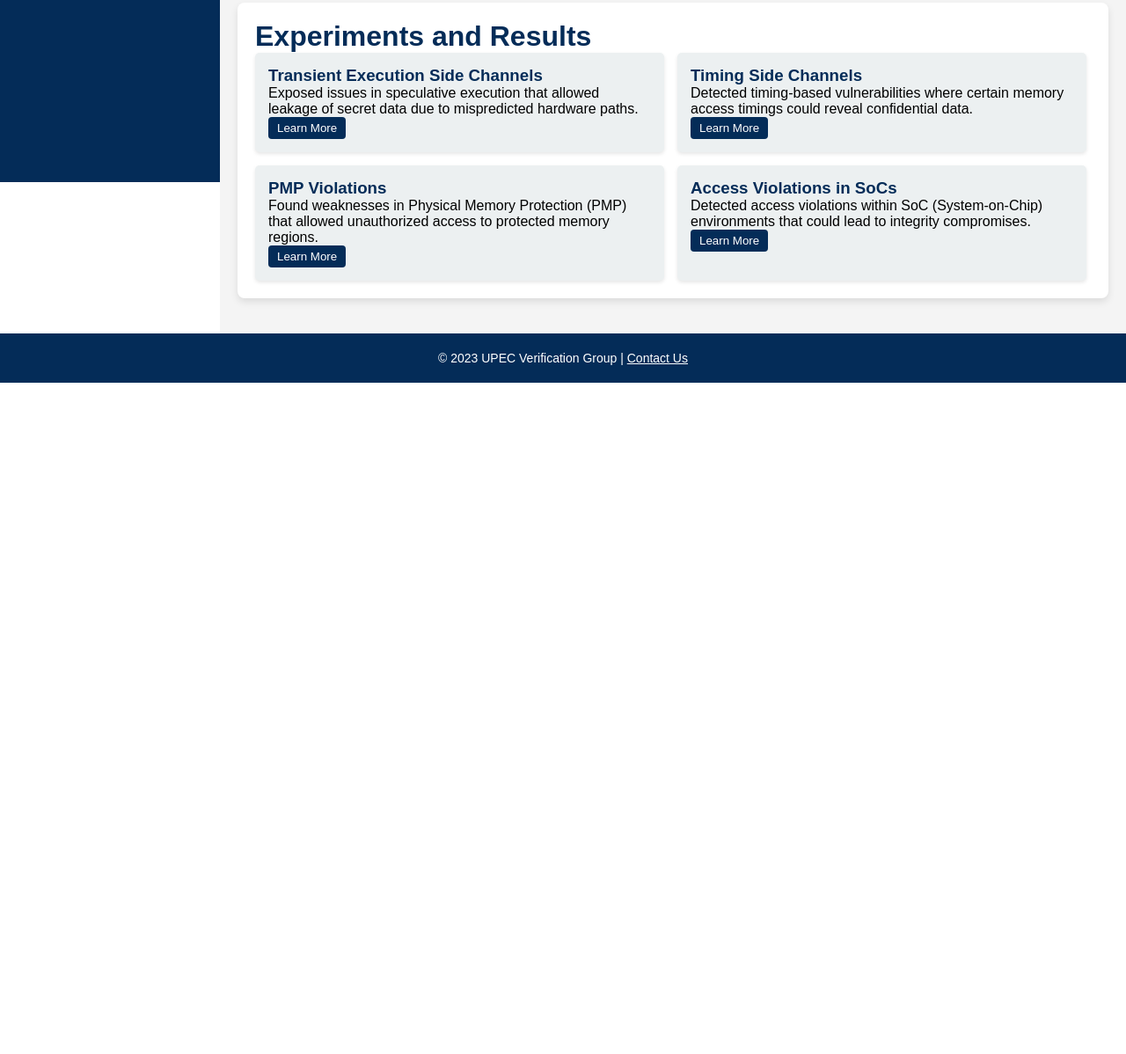
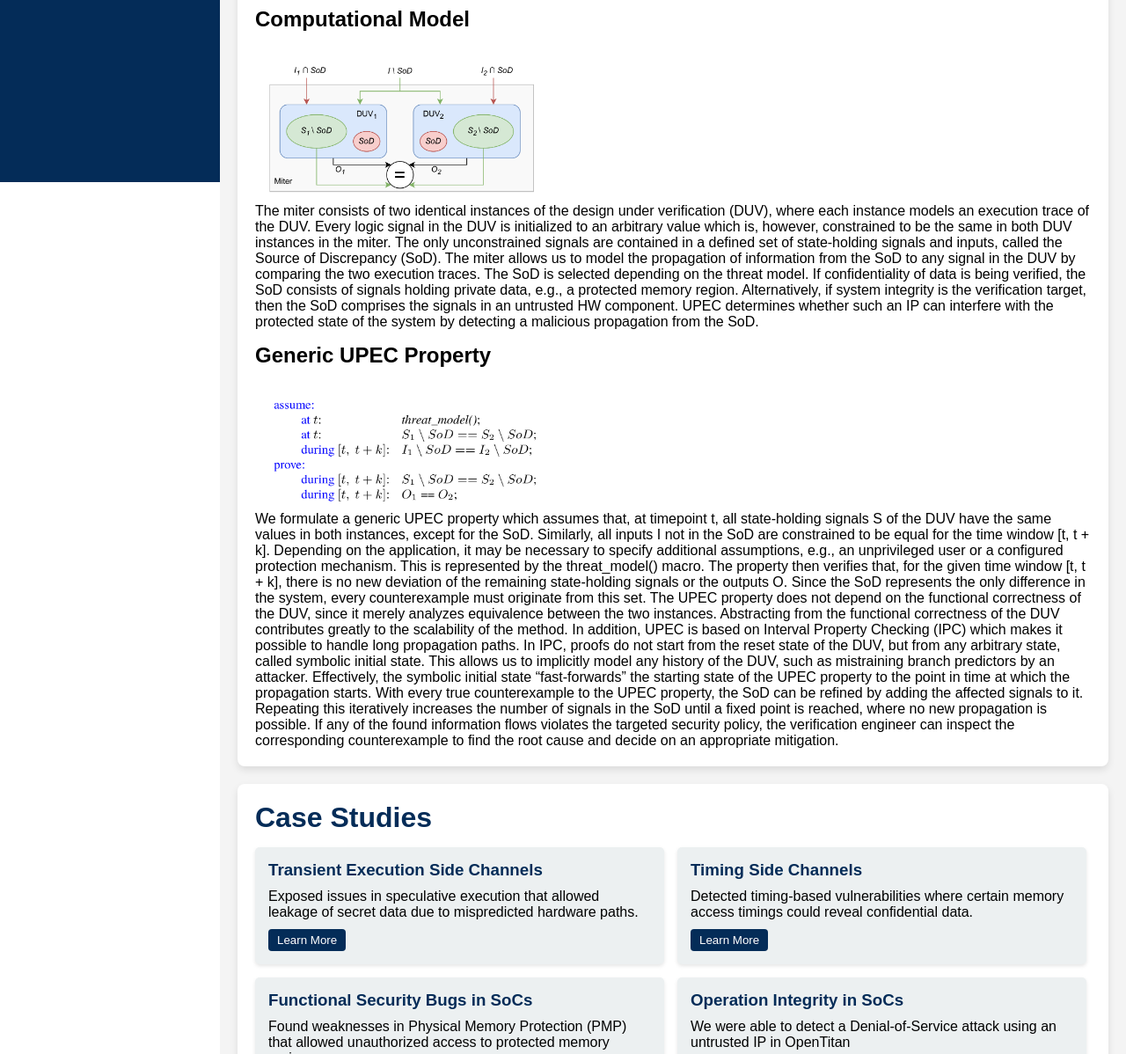
Before and after one commit to RPTU-EIS/UPEC, a plain HTML site: page index.html in a window 1280 px wide. Shown: the part 593-1791 px from the top of the page at 88% size. Before the commit the page ends 1028 px from the top, so only its background shows below. Drawn offline with Linux system fonts and the light colour scheme.

Commit message:
added descriptions for UPEC Methodology

```diff
--- a/index.html
+++ b/index.html
@@ -82,6 +82,11 @@
         }
         h1 {
             color: #042c58;
+            margin-bottom: 15px;
+        }
+        h2 {
+            margin-top: 15px;
+            margin-bottom: 15px;
         }
         /* Sections styling */
         .content-section {
@@ -118,6 +123,7 @@
         }
         .experiment-card h3 {
             color: #042c58;
+            margin-bottom: 10px;
         }
         /* "Learn More" button and details styling */
         .details {
@@ -128,6 +134,7 @@
             display: none;
         }
         .experiment-card button {
+            margin-top: 10px;
             background-color: #042c58;
             color: #ffffff;
             border: none;
@@ -161,8 +168,8 @@
     <!-- Top Header with quick links -->
     <div class="top-header">
         <a href="#overview">Home</a>
-        <a href="#contact">Contact</a>
-        <a href="#team">Our Team</a>
+        <a href="https://eit.rptu.de/fgs/eis/">Contact</a>
+        <a href="https://eit.rptu.de/fgs/eis/people">Our Team</a>
     </div>
 
     <!-- Sidebar navigation -->
@@ -170,7 +177,7 @@
         <h2>UPEC</h2>
         <a href="#overview">Overview</a>
         <a href="#methodology">Methodology</a>
-        <a href="#results">Experiments & Results</a>
+        <a href="#results">Case Studies</a>
     </div>
 
     <!-- Main content area -->
@@ -184,12 +191,45 @@
         <!-- Methodology section -->
         <div id="methodology" class="content-section fade-in">
             <h1>Methodology</h1>
-            <p>UPEC ensures unique program execution by checking if a secret affects the execution flow, based on microarchitectural footprints, rather than on an architectural (ISA) level. UPEC accomplishes this by verifying two execution traces simultaneously using a miter model, where two CPU instances start with identical states and content, differing only in a secret-protected memory location.</p>
+            <p>Given an RTL design, UPEC can exhaustively detect and track every possible propagation of confidential information or malicious interference, without augmenting source code or explicitly labelling the signals. This is made possible by the underlying computational model calles "miter".</p>
+                <h2>Computational Model</h2>
+                <img src="UPEC_computational_model.png" alt="UPEC Computational Model" style="max-width:35%; height:auto; margin-top:15px; border-radius:8px;">
+                <p>The miter consists of two identical instances
+of the design under verification (DUV), where each instance
+models an execution trace of the DUV. Every logic signal
+in the DUV is initialized to an arbitrary value which is,
+however, constrained to be the same in both DUV instances
+in the miter. The only unconstrained signals are contained
+in a defined set of state-holding signals and inputs, called
+the Source of Discrepancy (SoD). The miter allows us to
+model the propagation of information from the SoD to any
+signal in the DUV by comparing the two execution traces.
+The SoD is selected depending on the threat model. If
+confidentiality of data is being verified, the SoD consists
+of signals holding private data, e.g., a protected memory
+region. Alternatively, if system integrity is the verification
+target, then the SoD comprises the signals in an untrusted
+HW component. UPEC determines whether such an IP can
+interfere with the protected state of the system by detecting
+a malicious propagation from the SoD.</p>
+                <h2>Generic UPEC Property</h2>
+
+                <img src="generic_UPEC_property.png" alt="Generic UPEC Property" style="max-width:35%; height:auto; margin-top:15px; border-radius:8px;">
+
+                <p>We formulate a generic UPEC property which assumes that, at timepoint t, all state-holding signals S of the DUV have the same values in both instances, except for the SoD. Similarly, all inputs I not in the SoD are constrained to be equal for the time window [t, t + k].
+Depending on the application, it may be necessary to specify additional assumptions, e.g., an unprivileged user or a configured protection mechanism. This is represented by the threat_model() macro. The property then verifies that, for the given time window [t, t + k], there is no
+new deviation of the remaining state-holding signals or the outputs O. Since the SoD represents the only difference in the system, every counterexample must originate from this set.
+
+The UPEC property does not depend on the functional correctness of the DUV, since it merely analyzes equivalence between the two instances. Abstracting from the functional correctness of the DUV contributes greatly to the scalability of the method. In addition, UPEC is based on Interval
+Property Checking (IPC) which makes it possible to handle long propagation paths. In IPC, proofs do not start from the reset state of the DUV, but from any arbitrary state, called symbolic initial state. This allows us to implicitly model any history of the DUV, such as mistraining branch
+predictors by an attacker. Effectively, the symbolic initial state “fast-forwards” the starting state of the UPEC property to the point in time at which the propagation starts. With every true counterexample to the UPEC property, the SoD can be refined by adding the affected signals to it.
+Repeating this iteratively increases the number of signals in the SoD until a fixed point is reached, where no new propagation is possible. If any of the found information flows violates the targeted security policy, the verification engineer can inspect the corresponding counterexample to
+find the root cause and decide on an appropriate mitigation.</p>
         </div>
 
         <!-- Experiments and Results section -->
         <div id="results" class="content-section fade-in">
-            <h1>Experiments and Results</h1>
+            <h1>Case Studies</h1>
             <div class="experiment-list">
                 <div class="experiment-card">
                     <h3>Transient Execution Side Channels</h3>
@@ -208,7 +248,7 @@
                     </div>
                 </div>
                 <div class="experiment-card">
-                    <h3>PMP Violations</h3>
+                    <h3>Functional Security Bugs in SoCs</h3>
                     <p>Found weaknesses in Physical Memory Protection (PMP) that allowed unauthorized access to protected memory regions.</p>
                     <button onclick="toggleDetails('pmp-details')">Learn More</button>
                     <div id="pmp-details" class="details">
@@ -216,8 +256,8 @@
                     </div>
                 </div>
                 <div class="experiment-card">
-                    <h3>Access Violations in SoCs</h3>
-                    <p>Detected access violations within SoC (System-on-Chip) environments that could lead to integrity compromises.</p>
+                    <h3>Operation Integrity in SoCs</h3>
+                    <p>We were able to detect a Denial-of-Service attack using an untrusted IP in OpenTitan</p>
                     <button onclick="toggleDetails('soc-details')">Learn More</button>
                     <div id="soc-details" class="details">
                         <p>Access control issues were identified, revealing the need for stricter enforcement in complex SoC designs.</p>
@@ -229,7 +269,7 @@
 
     <!-- Footer -->
     <div class="footer">
-        <p>&copy; 2023 UPEC Verification Group | <a href="#contact">Contact Us</a></p>
+        <p>&copy; 2024 Chair of Electronic Design Automation | RPTU Kaiserslautern-Landau | <a href="https://eit.rptu.de/fgs/eis/">Contact Us</a></p>
     </div>
 
     <script>
```
Also changed, not shown: UPEC_computational_model.png (added), generic_UPEC_property.png (added).
